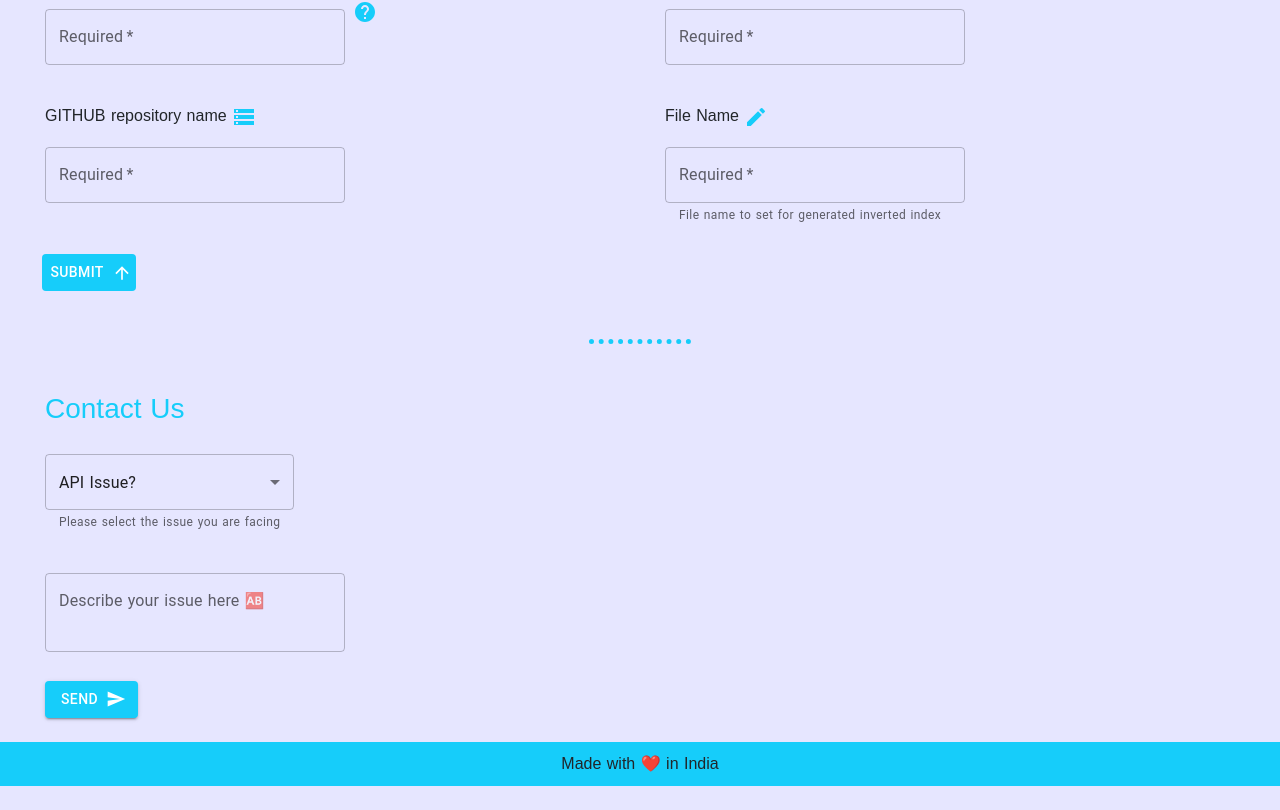
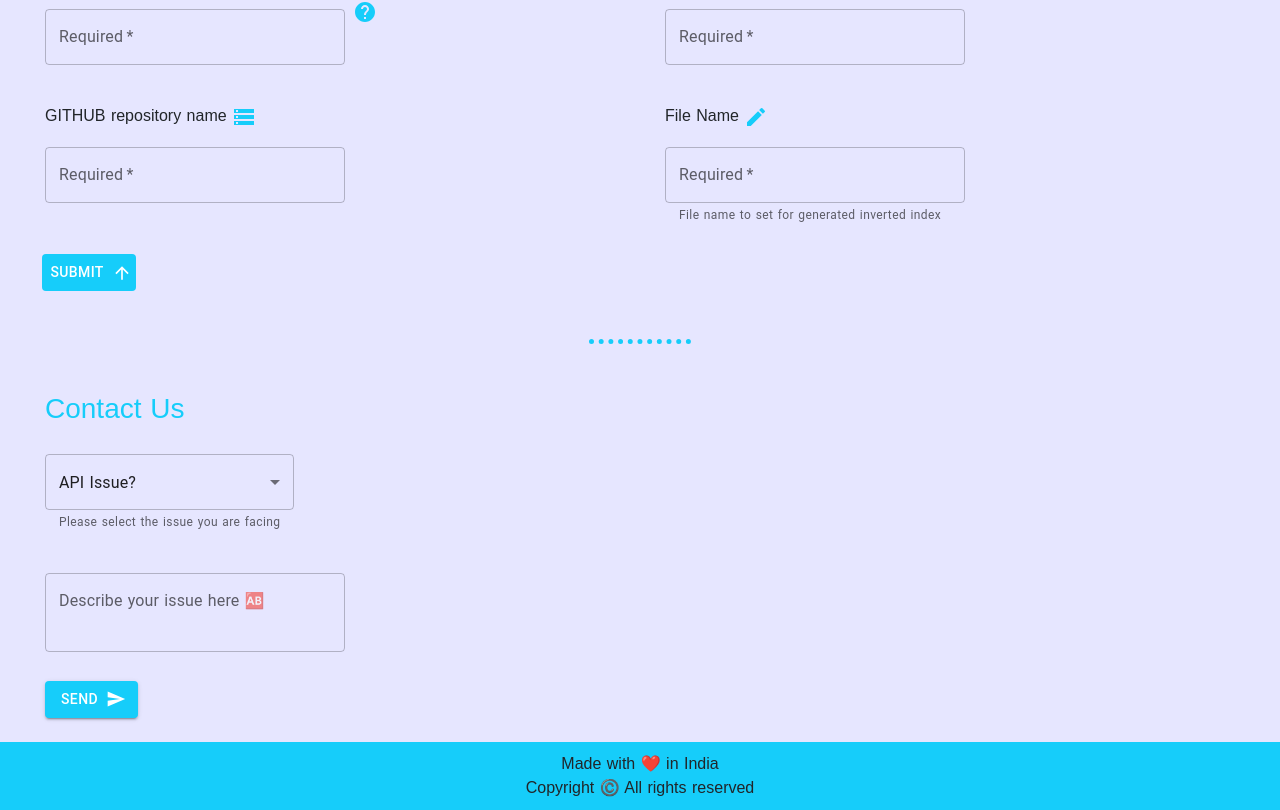
Before and after one commit to HerokuNivas/Project1-Fronted, a React (Create React App) app: page / in a window 1280 px wide. Shown: the part 196-1006 px from the top of the page. Before the commit the page ends 982 px from the top, so only its background shows below. Built offline with nearby package versions, Linux system fonts and the light colour scheme.

Commit message:
Made changes

```diff
--- a/src/components/Footer.jsx
+++ b/src/components/Footer.jsx
@@ -4,6 +4,7 @@ function Footer(){
     return(
         <div className="footer">
             <span className="footerText">Made with ❤️ in India</span>
+            <span style={{display: "block"}}>Copyright ©️ All rights reserved</span>
         </div>
     )
 }
```
